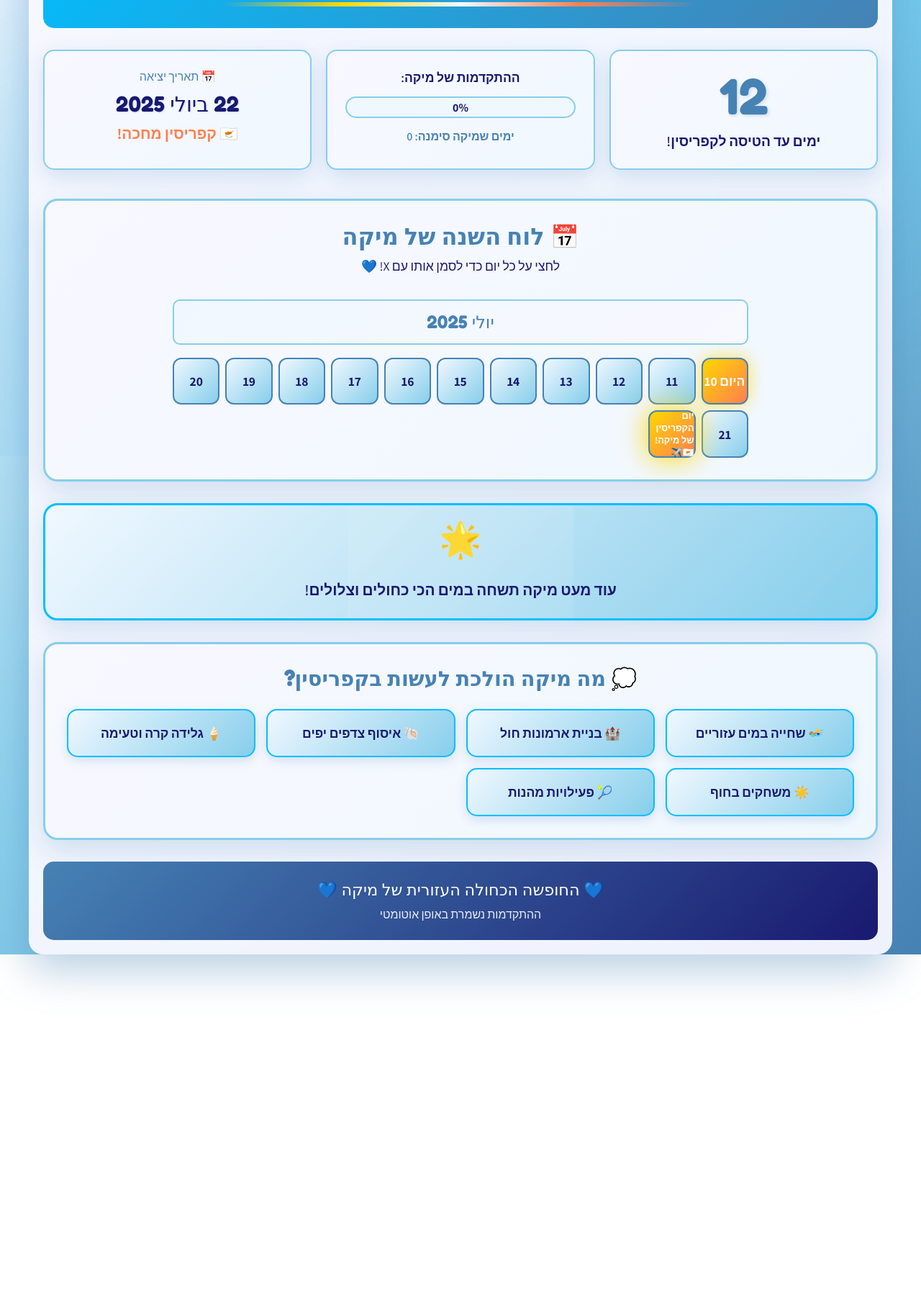
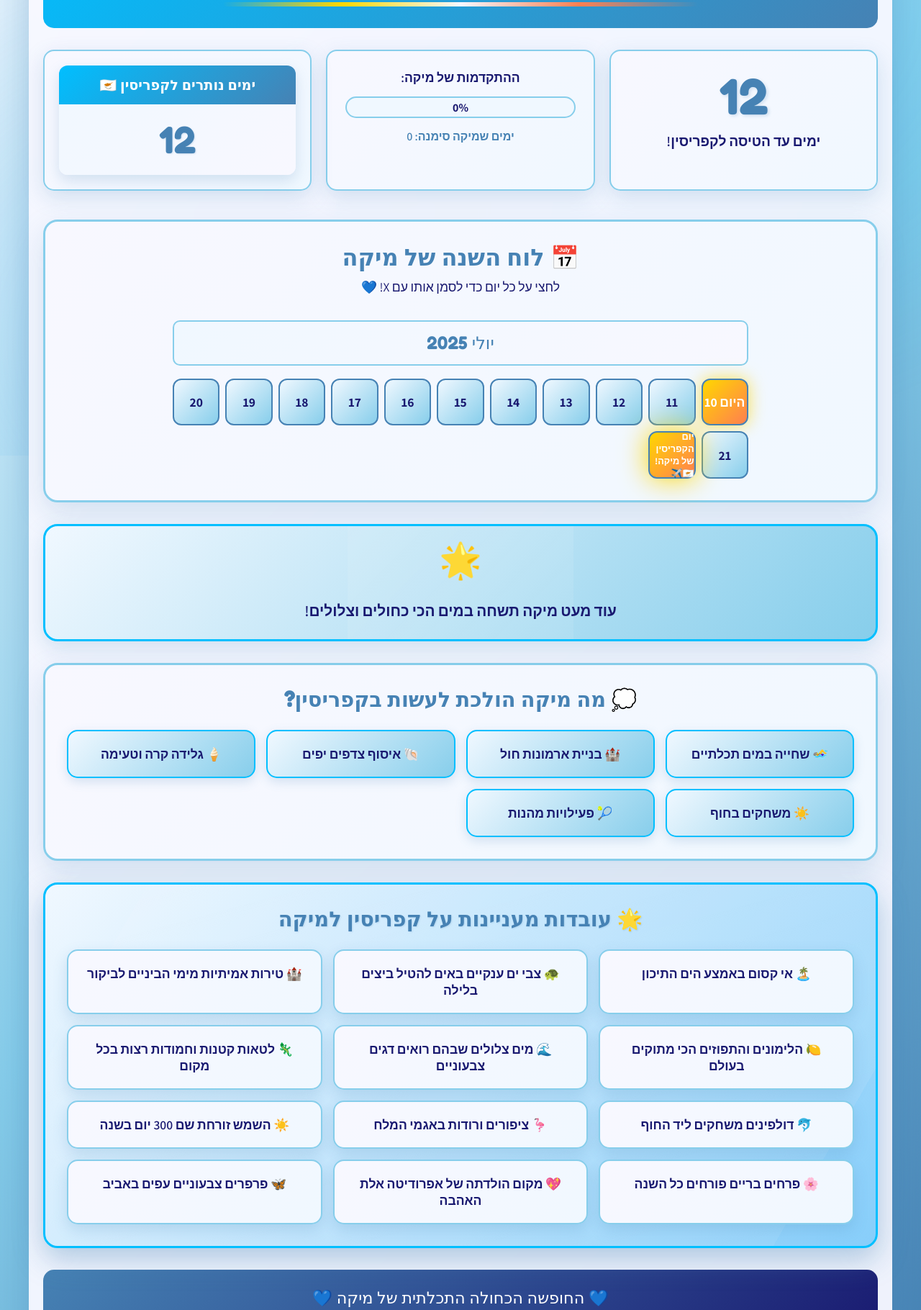
Before and after one commit to rotemshlimak/mika-cyprus-countdown, a plain HTML site: page index.html in a window 1280 px wide. Shown: the part 158-1978 px from the top of the page at 72% size. Before the commit the page ends 1484 px from the top, so only its background shows below. Drawn offline with Linux system fonts and the light colour scheme.

Commit message:
Add files via upload

```diff
--- a/index.html
+++ b/index.html
@@ -12,7 +12,7 @@
 
     <!-- Open Graph tags for social sharing -->
     <meta property="og:title" content="לוח הספירה של מיקה לחופשה בקפריסין">
-    <meta property="og:description" content="ספירה לאחור מרגשת לחופשה של מיקה בקפריסין עם המים הכחולים העזוריים!">
+    <meta property="og:description" content="ספירה לאחור מרגשת לחופשה של מיקה בקפריסין עם המים הכחולים התכלתיים!">
     <meta property="og:type" content="website">
     <meta property="og:locale" content="he_IL">
 
@@ -56,12 +56,19 @@
                 <div class="marked-days">ימים שמיקה סימנה: <span id="markedCount">0</span></div>
             </div>
 
-            <div class="info-card destination-card">
-                <div class="destination-info">
-                    <div class="destination-date">📅 תאריך יציאה</div>
-                    <div class="date-display">22 ביולי 2025</div>
-                    <div class="destination-name">🇨🇾 קפריסין מחכה!</div>
-                </div>
+            <div class="info-card countdown-table-card">
+                <table class="countdown-table">
+                    <thead>
+                        <tr>
+                            <th>ימים נותרים לקפריסין 🇨🇾</th>
+                        </tr>
+                    </thead>
+                    <tbody>
+                        <tr>
+                            <td id="daysRemainingTable">0</td>
+                        </tr>
+                    </tbody>
+                </table>
             </div>
         </div>
 
@@ -80,7 +87,7 @@
             <div class="encouragement-card" id="encouragementCard">
                 <div class="encouragement-icon">🌟</div>
                 <div class="encouragement-text" id="encouragementText">
-                    מיקה, עוד מעט תהיי בקפריסין עם המים הכחולים העזוריים הכי יפים!
+                    מיקה, עוד מעט תהיי בקפריסין עם המים הכחולים התכלתיים הכי יפים!
                 </div>
             </div>
         </div>
@@ -88,7 +95,7 @@
         <div class="cyprus-dreams">
             <h3>💭 מה מיקה הולכת לעשות בקפריסין?</h3>
             <div class="dreams-grid">
-                <div class="dream-item">🏊‍♀️ שחייה במים עזוריים</div>
+                <div class="dream-item">🏊‍♀️ שחייה במים תכלתיים</div>
                 <div class="dream-item">🏰 בניית ארמונות חול</div>
                 <div class="dream-item">🐚 איסוף צדפים יפים</div>
                 <div class="dream-item">🍦 גלידה קרה וטעימה</div>
@@ -97,9 +104,27 @@
             </div>
         </div>
 
+        <div class="cyprus-facts">
+            <h3>🌟 עובדות מעניינות על קפריסין למיקה</h3>
+            <div class="facts-grid">
+                <div class="fact-item">🏝️ אי קסום באמצע הים התיכון</div>
+                <div class="fact-item">🐢 צבי ים ענקיים באים להטיל ביצים בלילה</div>
+                <div class="fact-item">🏰 טירות אמיתיות מימי הביניים לביקור</div>
+                <div class="fact-item">🍋 הלימונים והתפוזים הכי מתוקים בעולם</div>
+                <div class="fact-item">🌊 מים צלולים שבהם רואים דגים צבעוניים</div>
+                <div class="fact-item">🦎 לטאות קטנות וחמודות רצות בכל מקום</div>
+                <div class="fact-item">🐬 דולפינים משחקים ליד החוף</div>
+                <div class="fact-item">🦩 ציפורים ורודות באגמי המלח</div>
+                <div class="fact-item">☀️ השמש זורחת שם 300 יום בשנה</div>
+                <div class="fact-item">🌸 פרחים בריים פורחים כל השנה</div>
+                <div class="fact-item">💖 מקום הולדתה של אפרודיטה אלת האהבה</div>
+                <div class="fact-item">🦋 פרפרים צבעוניים עפים באביב</div>
+            </div>
+        </div>
+
         <footer class="footer">
             <div class="footer-text">
-                <p>💙 החופשה הכחולה העזורית של מיקה 💙</p>
+                <p>💙 החופשה הכחולה התכלתית של מיקה 💙</p>
                 <small>ההתקדמות נשמרת באופן אוטומטי</small>
             </div>
         </footer>
--- a/script.js
+++ b/script.js
@@ -18,12 +18,12 @@ class MikaCountdown {
 
         // Encouragement messages for Mika
         this.encouragementMessages = [
-            'מיקה, עוד מעט תהיי בקפריסין עם המים הכחולים העזוריים הכי יפים!',
-            'המים העזוריים של קפריסין מחכים למיקה המתוקה!',
+            'מיקה, עוד מעט תהיי בקפריסין עם המים הכחולים התכלתיים הכי יפים!',
+            'המים התכלתיים של קפריסין מחכים למיקה המתוקה!',
             'עוד קצת סבלנות מיקה, החופשה הכחולה שלך מתקרבת!',
             'מיקה הולכת ליהנות כל כך בחוף הים הכחול של קפריסין!',
             'החופשה של מיקה בקפריסין הולכת להיות מדהימה!',
-            'המים העזוריים והחול הזהוב מחכים למיקה!',
+            'המים התכלתיים והחול הזהוב מחכים למיקה!',
             'עוד מעט מיקה תשחה במים הכי כחולים וצלולים!',
             'מיקה, קפריסין הולכת להיות החופשה הכי יפה שלך!'
         ];
@@ -46,6 +46,7 @@ class MikaCountdown {
 
     initializeElements() {
         this.daysLeftElement = document.getElementById('daysLeft');
+        this.daysRemainingTableElement = document.getElementById('daysRemainingTable');
         this.progressFillElement = document.getElementById('progressFill');
         this.progressTextElement = document.getElementById('progressText');
         this.markedCountElement = document.getElementById('markedCount');
@@ -148,6 +149,11 @@ class MikaCountdown {
         const daysLeft = this.calculateDaysUntilVacation();
         this.daysLeftElement.textContent = daysLeft;
 
+        // Update the table element if it exists
+        if (this.daysRemainingTableElement) {
+            this.daysRemainingTableElement.textContent = daysLeft;
+        }
+
         // Special messages based on days left
         if (daysLeft <= 7) {
             this.daysLeftElement.style.animation = 'counterPulse 1s ease-in-out infinite';
@@ -190,7 +196,7 @@ class MikaCountdown {
         // Random celebration messages
         const celebrationMessages = [
             'יופי מיקה! עוד יום קרוב יותר לחופשה בקפריסין!',
-            'כל הכבוד מיקה! המים העזוריים מחכים לך!',
+            'כל הכבוד מיקה! המים התכלתיים מחכים לך!',
             'מעולה מיקה! עוד קצת והחופשה תתחיל!',
             'נהדר מיקה! אתך הולכת ליהנות בקפריסין!',
             'איזה יופי מיקה! החופשה מתקרבת!'
@@ -365,4 +371,4 @@ document.head.appendChild(style);
 // Console messages for Mika
 console.log('💙 לוח הספירה של מיקה לחופשה בקפריסין נטען בהצלחה! 💙');
 console.log('🏖️ מיקה, החופשה שלך הולכת להיות מדהימה! 🏖️');
-console.log('🌊 המים העזוריים של קפריסין מחכים לך! 🌊');
+console.log('🌊 המים התכלתיים של קפריסין מחכים לך! 🌊');
--- a/style.css
+++ b/style.css
@@ -290,6 +290,41 @@ body {
     font-weight: bold;
 }
 
+/* Countdown Table */
+.countdown-table-card {
+    padding: 20px;
+}
+
+.countdown-table {
+    width: 100%;
+    border-collapse: collapse;
+    background: linear-gradient(135deg, var(--azure-light), var(--pearl-white));
+    border-radius: 12px;
+    overflow: hidden;
+    box-shadow: 0 8px 20px var(--shadow-light);
+}
+
+.countdown-table th {
+    background: linear-gradient(135deg, var(--azure-bright), var(--azure-deep));
+    color: white;
+    padding: 15px;
+    font-family: 'Fredoka One', cursive;
+    font-size: 1.2rem;
+    text-align: center;
+    border: none;
+}
+
+.countdown-table td {
+    padding: 20px;
+    text-align: center;
+    font-family: 'Fredoka One', cursive;
+    font-size: 3rem;
+    color: var(--azure-deep);
+    text-shadow: 1px 1px 2px var(--shadow-light);
+    animation: counterPulse 2s ease-in-out infinite;
+    border: none;
+}
+
 /* Calendar Section */
 .calendar-section {
     background: linear-gradient(135deg, var(--pearl-white), var(--azure-light));
@@ -505,6 +540,95 @@ body {
     box-shadow: 0 8px 25px var(--shadow-medium);
 }
 
+/* Cyprus Facts Section */
+.cyprus-facts {
+    background: linear-gradient(135deg, var(--azure-light), var(--azure-sky));
+    border-radius: 20px;
+    padding: 30px;
+    margin-bottom: 30px;
+    box-shadow: 0 15px 40px var(--shadow-medium);
+    border: 3px solid var(--azure-bright);
+    position: relative;
+    overflow: hidden;
+}
+
+.cyprus-facts::before {
+    content: '';
+    position: absolute;
+    top: -50%;
+    left: -50%;
+    width: 200%;
+    height: 200%;
+    background: linear-gradient(45deg, transparent, rgba(255, 255, 255, 0.1), transparent);
+    animation: factShine 6s linear infinite;
+}
+
+@keyframes factShine {
+    0% { transform: rotate(0deg); }
+    100% { transform: rotate(360deg); }
+}
+
+.cyprus-facts h3 {
+    font-family: 'Fredoka One', cursive;
+    font-size: 1.8rem;
+    color: var(--azure-deep);
+    text-align: center;
+    margin-bottom: 25px;
+    position: relative;
+    z-index: 1;
+    text-shadow: 1px 1px 2px var(--shadow-light);
+}
+
+.facts-grid {
+    display: grid;
+    grid-template-columns: repeat(auto-fit, minmax(280px, 1fr));
+    gap: 15px;
+    position: relative;
+    z-index: 1;
+}
+
+.fact-item {
+    background: linear-gradient(135deg, var(--pearl-white), var(--azure-light));
+    border-radius: 15px;
+    padding: 20px;
+    text-align: center;
+    font-size: 1.1rem;
+    color: var(--azure-dark);
+    font-weight: 600;
+    box-shadow: 0 8px 20px var(--shadow-light);
+    border: 2px solid var(--azure-medium);
+    transition: all 0.4s ease;
+    position: relative;
+    overflow: hidden;
+}
+
+.fact-item::before {
+    content: '';
+    position: absolute;
+    top: 0;
+    left: -100%;
+    width: 100%;
+    height: 100%;
+    background: linear-gradient(90deg, transparent, rgba(135, 206, 235, 0.3), transparent);
+    transition: left 0.6s ease;
+}
+
+.fact-item:hover {
+    transform: scale(1.05) rotate(-1deg);
+    box-shadow: 0 12px 30px var(--shadow-medium);
+    background: linear-gradient(135deg, var(--azure-light), var(--azure-medium));
+    color: white;
+    border-color: var(--azure-bright);
+}
+
+.fact-item:hover::before {
+    left: 100%;
+}
+
+.fact-item:nth-child(even):hover {
+    transform: scale(1.05) rotate(1deg);
+}
+
 /* Footer */
 .footer {
     text-align: center;
```
Also changed, not shown: 1 other file.
